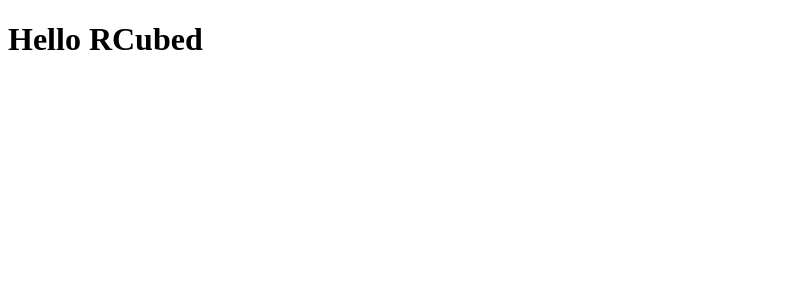
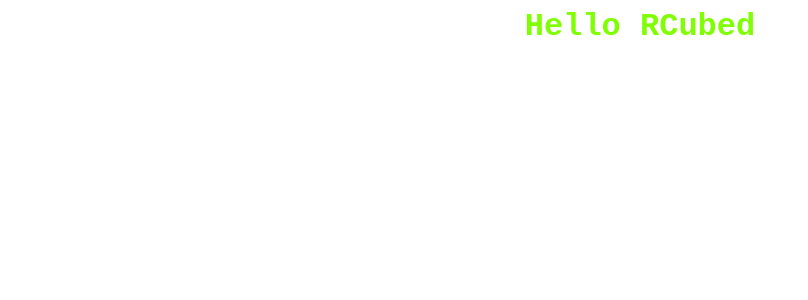
Before and after one commit to MichaelQ94/rcubed, a React app: page / in a window 1280 px wide. Shown: the top 300 px of the page, without its empty margins (0-808 px from the left). Built offline with nearby package versions, Linux system fonts and the light colour scheme; the HTML template or start-up script is replaced by a standard one.

Commit message:
moved component to its own folder

```diff
--- /dev/null
+++ b/src/components/app/app.scss
@@ -0,0 +1,26 @@
+$steps: 30;
+@keyframes rainbow-shift {
+  @for $i from 0 through $steps {
+    #{percentage($i * (1 / $steps))} {
+      color: hsla(random(360), 100, 50, 1)
+    }
+  }
+}
+
+.shifting-rainbow-text {
+  animation-name: rainbow-shift;
+  animation-duration: 60s;
+  animation-iteration-count: infinite;
+  animation-direction: alternate;
+}
+
+.container {
+  display: grid;
+  grid-template-columns: auto auto auto;
+
+  .header {
+    grid-column-start: 2;
+    margin: auto;
+    font-family: "Courier New";
+  }
+}
--- a/src/components/app.tsx
+++ b/src/components/app/app.tsx
@@ -1,11 +1,16 @@
 import * as React from "react";
+import "./app.scss";
 
 type AppProps = {
   message: string;
 };
 
 const App: React.FunctionComponent<AppProps> = (props: AppProps) => {
-  return <h1>{props.message}</h1>;
+  return (
+    <div className={"container"}>
+      <h1 className={"header shifting-rainbow-text"}>{props.message}</h1>
+    </div>
+  );
 };
 
 export default App;
--- /dev/null
+++ b/src/components/app/index.ts
@@ -0,0 +1,3 @@
+import App from "./app";
+
+export default App;
--- /dev/null
+++ b/src/typings/scss.d.ts
@@ -0,0 +1 @@
+declare module "*.scss";
```
Also changed, not shown: 1 other file (tests, documents, lock files or other folders).
